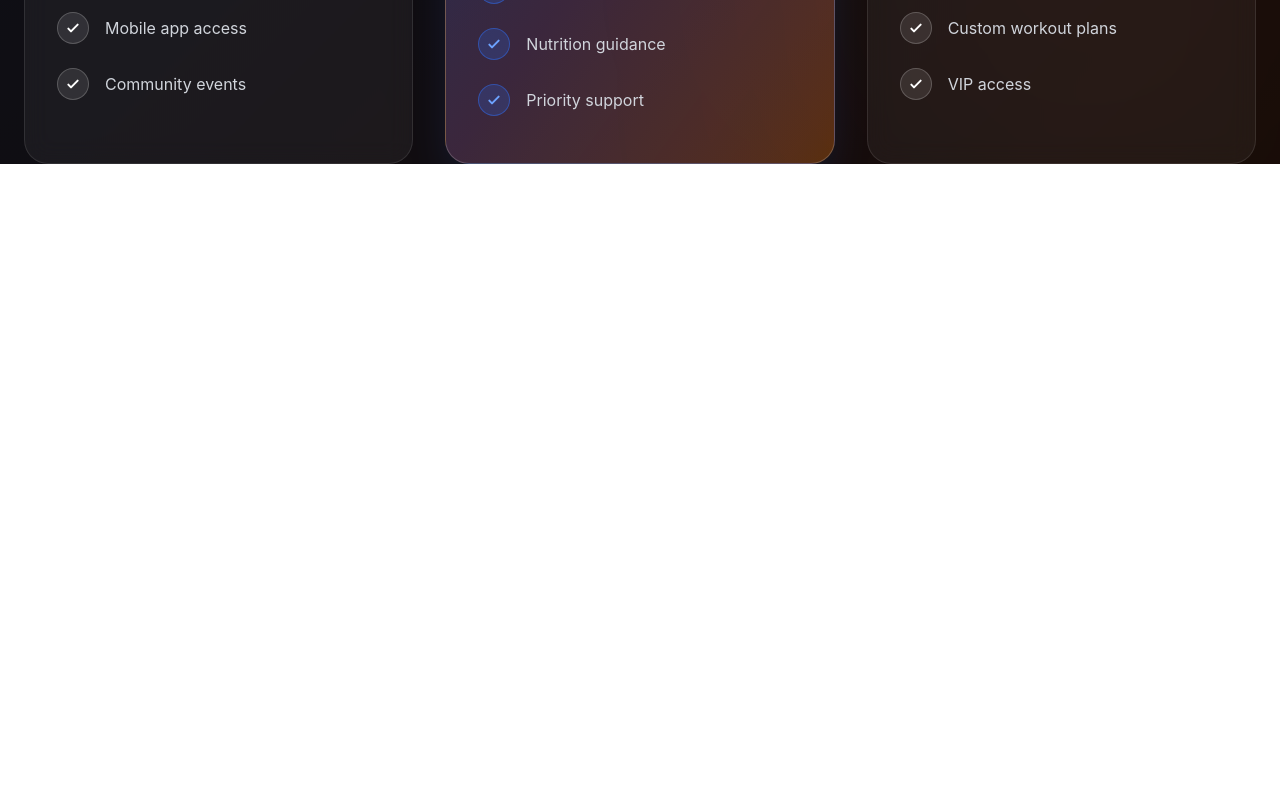
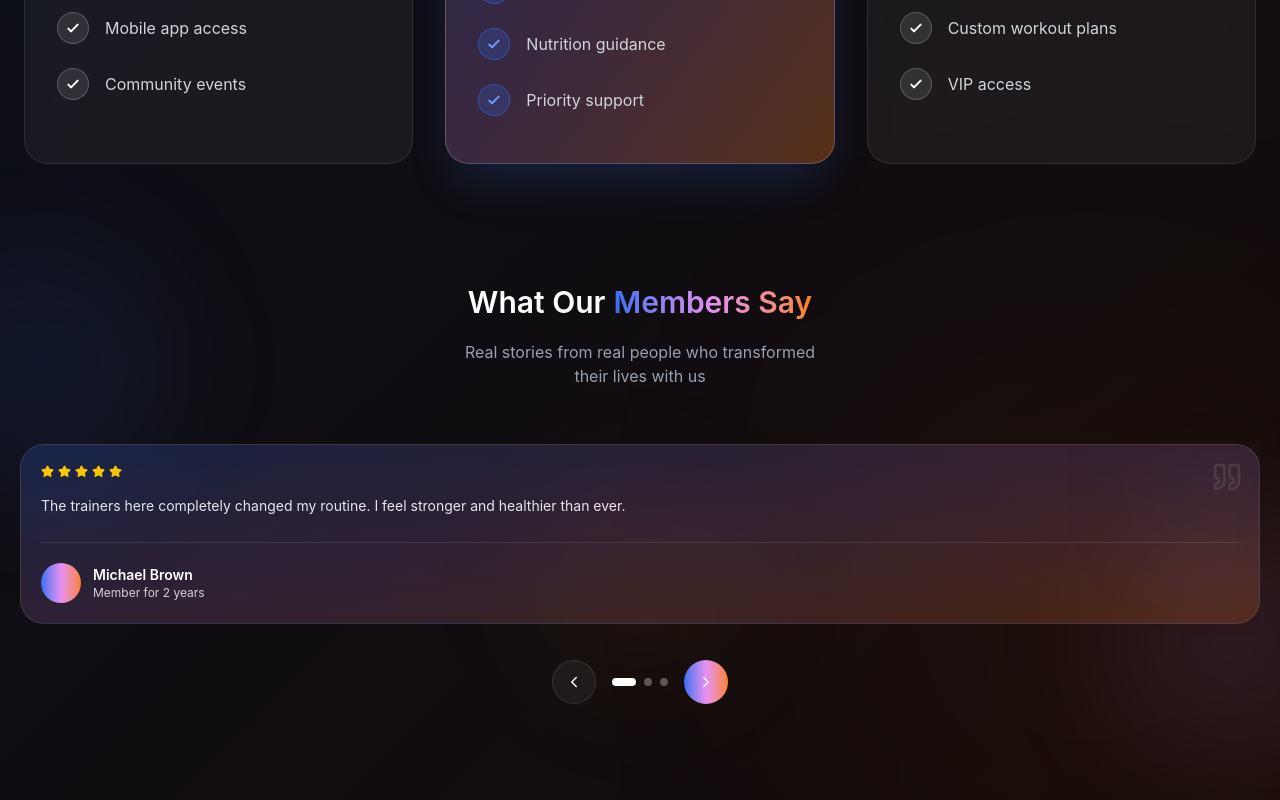
Before and after one commit to VILLARID/Liberty-Strength, a React app in the folder frontend/: page / in a window 1280 px wide. Shown: the part 4167-4967 px from the top of the page. Before the commit the page ends 4331 px from the top, so only its background shows below. Built offline with nearby package versions, Linux system fonts and the light colour scheme; the HTML template or start-up script is replaced by a standard one.

Commit message:
feat(Testimonials): implement Testimonials page

```diff
--- a/frontend/src/App.jsx
+++ b/frontend/src/App.jsx
@@ -4,6 +4,7 @@ import OurImpact from "./pages/OurImpact";
 import OurPrograms from "./pages/OurPrograms";
 import Trainers from "./pages/Trainers";
 import Membership from "./pages/Membership";
+import Testimonials from "./pages/Testimonials";
 
 function App() {
     return (
@@ -31,6 +32,7 @@ function App() {
                     <OurPrograms />
                     <Trainers />
                     <Membership />
+                    <Testimonials />
                 </div>
 
             </div>
--- /dev/null
+++ b/frontend/src/components/Testimonials/TestimonialsCards.jsx
@@ -0,0 +1,129 @@
+import { ChevronLeft, ChevronRight, Star, Quote } from "lucide-react";
+import { useRef, useState } from "react";
+
+function TestimonialsCards({ testimonials }) {
+
+    const scrollRef = useRef(null);
+    const [active, setActive] = useState(0);
+
+    const scroll = (direction) => {
+
+        if (!scrollRef.current) return;
+
+        const width = scrollRef.current.clientWidth;
+
+        const newIndex =
+            direction === "left"
+                ? Math.max(active - 1, 0)
+                : Math.min(active + 1, testimonials.length - 1);
+
+        setActive(newIndex);
+
+        scrollRef.current.scrollTo({
+            left: width * newIndex,
+            behavior: "smooth"
+        });
+
+    };
+
+    return (
+        <div className="w-full">
+
+            <div ref={scrollRef} className="flex gap-4 overflow-x-auto snap-x snap-mandatory scroll-smooth scrollbar-hide pb-3">
+
+                {testimonials.map((item, index) => (
+
+                    <div
+                        key={index}
+                        className="relative min-w-full snap-center rounded-3xl border border-white/10 bg-linear-to-br from-[#316ef2]/20 via-[#e58ff2]/15 to-[#fd8003]/20 backdrop-blur-md p-5"
+                    >
+
+                        <div className="absolute top-0 right-0 w-20 h-20 rounded-full blur-3xl bg-[#316ef2]/20" />
+
+                        <Quote
+                            size={32}
+                            className="absolute top-4 right-4 text-white/10"
+                        />
+
+                        <div className="flex gap-1">
+
+                            {[...Array(5)].map((_, i) => (
+                                <Star
+                                    key={i}
+                                    size={13}
+                                    fill="currentColor"
+                                    className="text-yellow-400"
+                                />
+                            ))}
+
+                        </div>
+
+                        <p className="mt-4 text-sm leading-6 text-gray-200">
+                            {item.text}
+                        </p>
+
+                        <div className="mt-6 pt-5 border-t border-white/10 flex items-center gap-3">
+
+                            <div className="w-10 h-10 rounded-full bg-linear-to-r from-[#316ef2] via-[#e58ff2] to-[#fd8003]" />
+
+                            <div>
+
+                                <h4 className="text-sm font-semibold text-white">
+                                    {item.name}
+                                </h4>
+
+                                <p className="text-xs text-gray-300">
+                                    {item.role}
+                                </p>
+
+                            </div>
+
+                        </div>
+
+                    </div>
+
+                ))}
+
+            </div>
+
+            <div className="flex justify-center items-center gap-4 mt-6">
+
+                <button
+                    onClick={() => scroll("left")}
+                    className="w-11 h-11 rounded-full border border-white/10 bg-white/5 text-white flex items-center justify-center"
+                >
+                    <ChevronLeft size={18} />
+                </button>
+
+                {/* Dots */}
+                <div className="flex items-center gap-2">
+
+                    {testimonials.map((_, index) => (
+
+                        <div
+                            key={index}
+                            className={`rounded-full transition-all duration-300 ${
+                                active === index
+                                    ? "w-6 h-2 bg-white"
+                                    : "w-2 h-2 bg-white/30"
+                            }`}
+                        />
+
+                    ))}
+
+                </div>
+
+                <button
+                    onClick={() => scroll("right")}
+                    className="w-11 h-11 rounded-full bg-linear-to-r from-[#316ef2] via-[#e58ff2] to-[#fd8003] text-white flex items-center justify-center"
+                >
+                    <ChevronRight size={18} />
+                </button>
+
+            </div>
+
+        </div>
+    );
+}
+
+export default TestimonialsCards;
--- /dev/null
+++ b/frontend/src/pages/Testimonials.jsx
@@ -0,0 +1,66 @@
+import TestimonialsCards from "../components/Testimonials/TestimonialsCards";
+
+function Testimonials() {
+
+    const testimonials = [
+        {
+            name: "Michael Brown",
+            role: "Member for 2 years",
+            text: "The trainers here completely changed my routine. I feel stronger and healthier than ever."
+        },
+        {
+            name: "Sarah Wilson",
+            role: "Member for 1 year",
+            text: "Amazing environment and people. I actually enjoy going to the gym now."
+        },
+        {
+            name: "Daniel Smith",
+            role: "Member for 8 months",
+            text: "I lost weight, gained confidence, and made new friends here."
+        }
+    ];
+
+    return (
+        <section
+            id="testimonials"
+            className="relative w-full px-5 pt-30 pb-24 overflow-hidden"
+        >
+
+            {/* Background effects */}
+            <div className="absolute top-20 -left-20 w-60 h-60 rounded-full blur-3xl bg-[#316ef2]/10" />
+
+            <div className="absolute bottom-10 -right-20 w-60 h-60 rounded-full blur-3xl bg-[#e58ff2]/10" />
+
+            <div className="absolute top-1/2 left-1/2 -translate-x-1/2 w-52 h-52 rounded-full blur-3xl bg-[#fd8003]/5" />
+
+            {/* Header */}
+            <div className="relative flex flex-col items-center mb-14">
+
+                <div className="flex justify-center items-center text-3xl font-semibold">
+
+                    <span className="text-white mr-2">
+                        What Our
+                    </span>
+
+                    <span className="bg-linear-to-r from-[#316ef2] via-[#e58ff2] to-[#fd8003] bg-clip-text text-transparent">
+                        Members Say
+                    </span>
+
+                </div>
+
+                <p className="mt-5 text-center text-gray-400 max-w-sm">
+                    Real stories from real people who transformed their lives with us
+                </p>
+
+            </div>
+
+            {/* Testimonials */}
+            <div className="relative">
+                <TestimonialsCards testimonials={testimonials} />
+            </div>
+
+        </section>
+    );
+}
+
+export default Testimonials;
--- a/frontend/vite.config.js
+++ b/frontend/vite.config.js
@@ -9,4 +9,8 @@ export default defineConfig({
       react(),
       tailwindcss()
     ],
+  server:
+  {
+    host: true
+  }
 })
```
